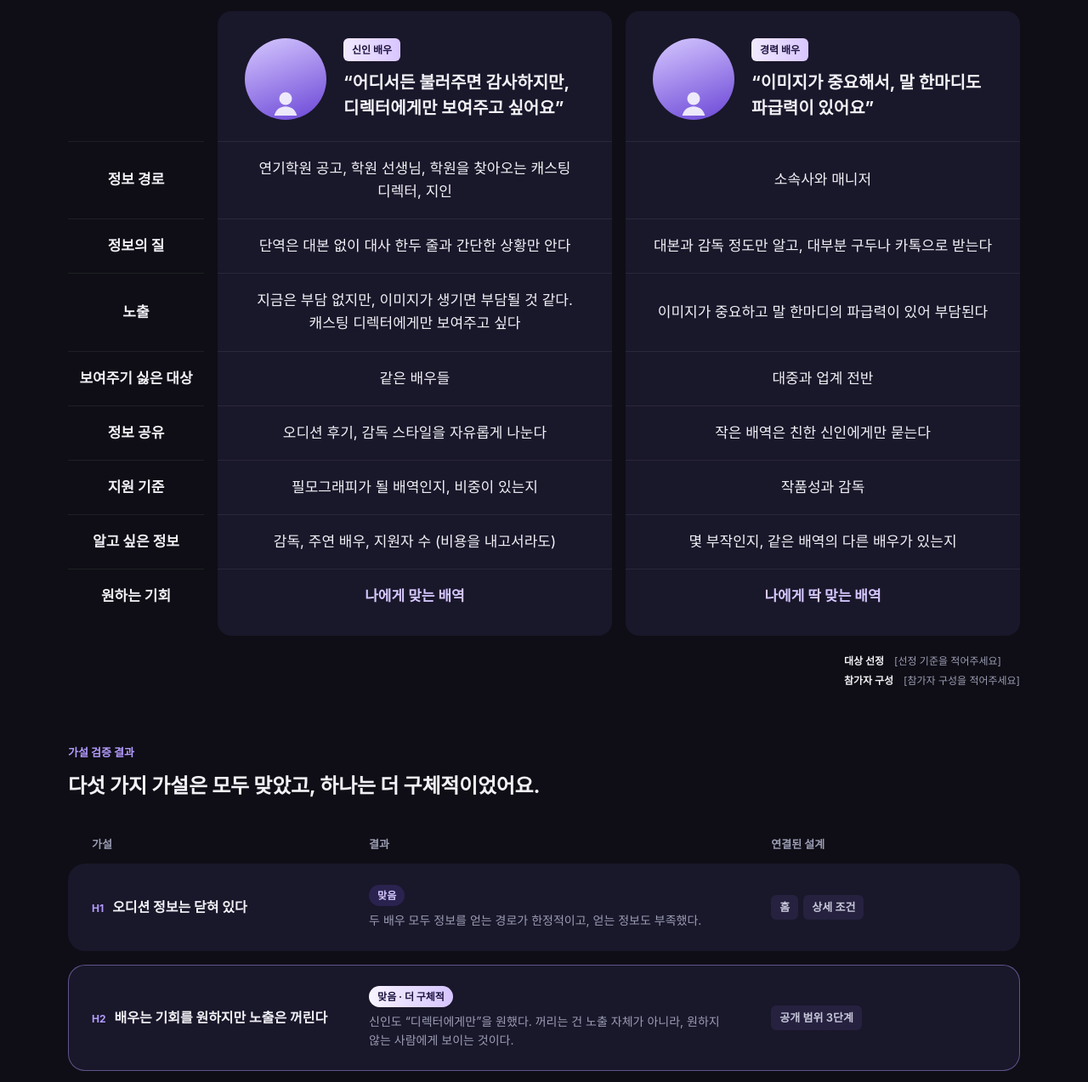
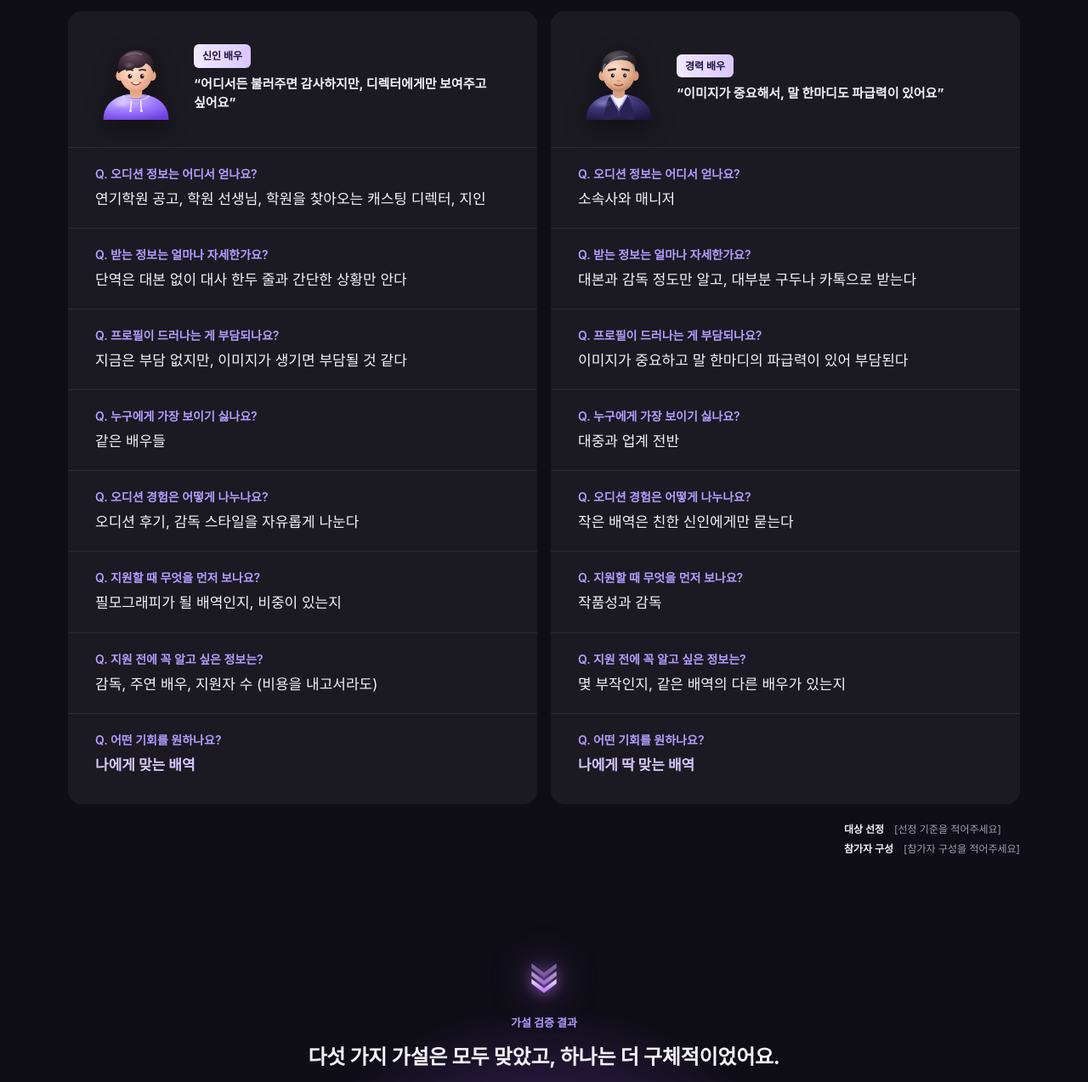
Before and after one commit to easyhyeonar-debug/jihyeon-portfolio, a plain HTML site: page projects/project-01.html in a window 1280 px wide. Shown: the part 3827-5100 px from the top of the page at 85% size. Drawn offline with Linux system fonts and the light colour scheme; a web font is replaced by a local one.

Commit message:
Insight: question cards with 3D avatars, neon verification carousel
- Interview comparison as two cards with a question above each answer
- Hand-drawn 3D-style avatars for newcomer and experienced actor
- Verification results as center-snapping neon purple carousel with edge fade
- Match interview card colors; remove a rookie answer phrase

Co-Authored-By: Claude Opus 5.5 <noreply@anthropic.com>

```diff
--- a/css/style.css
+++ b/css/style.css
@@ -374,39 +374,23 @@ button { font: inherit; color: inherit; background: none; border: 0; cursor: poi
 .persona-avatar img { width: 100%; height: 100%; object-fit: cover; }
 .persona-tag { display: inline-block; padding: 4px 10px; border-radius: 6px; font-size: 12px; font-weight: 700; color: #fff; background: #8a63ef; }
 .project-body .case .persona-quote { margin-top: 10px; font-size: 16px; line-height: 1.5; font-weight: 700; }
-/* 인터뷰 비교표: 신인 배우 vs 경력 배우 */
+/* 인터뷰 비교: 신인 배우 vs 경력 배우 */
 .sr-only { position: absolute; width: 1px; height: 1px; padding: 0; margin: -1px; overflow: hidden; clip: rect(0 0 0 0); white-space: nowrap; border: 0; }
-/* 위 인터뷰 목적·질문·진행 방식 3칸 그리드와 같은 폭: 주제 | 신인 | 경력 (간격 24px) */
-.vs-table { width: calc(100% + 32px); margin: 16px -16px 0; border-collapse: separate; border-spacing: 16px 0; table-layout: fixed; }
-.vs-table thead th { padding: 0; vertical-align: top; text-align: left; font-weight: 400; }
-/* 신인·경력 열을 각각 하나의 카드로: 머리칸 위 둥글게, 마지막 줄 아래 둥글게 */
-.vs-table thead th:not(:first-child), .vs-table td { background: var(--surface); }
-.vs-table thead th:not(:first-child) { border-radius: 16px 16px 0 0; }
-.vs-table tbody tr:last-child td { border-radius: 0 0 16px 16px; padding-bottom: 24px; }
-.vs-table tbody tr:last-child th { padding-bottom: 24px; }
-.vs-head { height: 100%; margin: 0; padding: 24px 20px 20px; }
-.vs-table tbody th, .vs-table td { padding: 16px 20px; border-top: 1px solid var(--line); vertical-align: top; text-align: left; font-size: 15px; line-height: 1.6; }
-.vs-table tbody th { padding-left: 0; padding-right: 0; font-size: 15px; font-weight: 700; color: var(--text); }
-.vs-table tr.is-key td { font-weight: 700; color: #d6c8ff; }
-/* 주제 칸은 좁게(160px), 남는 폭은 카드로. 주제명은 가로·세로 가운데 */
-.vs-table thead th:first-child { width: 160px; }
-.vs-table tbody th { vertical-align: middle; text-align: center; }
-/* 카드 안 글씨도 가운데: 답변 + 머리칸(아바타 위, 태그·한마디 아래) */
-.vs-table td { vertical-align: middle; text-align: center; }
-/* 머리칸: 사진 왼쪽, 뱃지·한마디는 사진 오른쪽. 묶음 전체는 카드 가운데 */
-.vs-head { flex-direction: row; justify-content: center; align-items: center; gap: 20px; text-align: left; }
-@media (max-width: 743px) {
-  .vs-table, .vs-table thead, .vs-table tbody { display: block; width: 100%; margin: 12px 0 0; }
-  .vs-table tr { display: grid; grid-template-columns: 1fr 1fr; column-gap: 10px; }
-  .vs-table thead th:first-child { display: none; }
-  .vs-table thead th:not(:first-child) { width: auto; border-radius: 14px; }
-  .vs-head { flex-direction: column; gap: 12px; padding: 16px; text-align: center; }
-  .vs-head .persona-avatar { width: 48px; height: 48px; }
-  .project-body .case .vs-head .persona-quote { font-size: 14px; }
-  .vs-table tbody tr { margin-top: 18px; }
-  .vs-table tbody th { grid-column: 1 / -1; padding: 0 0 8px; border: 0; font-size: 13px; color: var(--muted); text-align: left; }
-  .vs-table tbody tr:last-child th { padding-bottom: 8px; }
-  .vs-table td, .vs-table tbody tr:last-child td { padding: 12px 14px; border: 0; border-radius: 12px; font-size: 14px; }
+/* 신인 배우 · 경력 배우 카드: 질문(보라) 위, 답변 아래, 모두 왼쪽 정렬.
+   두 카드를 나란히 둘 때는 subgrid로 같은 질문끼리 높이를 맞춤 */
+.vs-grid { display: grid; grid-template-columns: 1fr; gap: var(--gap); margin-top: var(--gap); }
+.vs-card { display: grid; align-content: start; border-radius: 16px; background: #1b1a22; overflow: hidden; } /* 위 인터뷰 목적·질문·방식 카드와 같은 색 */
+.vs-head { margin: 0; padding: 24px; display: flex; align-items: center; gap: 16px; text-align: left; }
+.vs-avatar { flex-shrink: 0; width: 72px; height: 72px; filter: drop-shadow(0 8px 14px rgba(0, 0, 0, .45)); } /* 3D 느낌 캐릭터 (원형 틀 없음) */
+.project-body .case .vs-head .persona-quote { margin-top: 8px; font-size: 15px; }
+.vs-qa { padding: 16px 24px; border-top: 1px solid var(--line); }
+.project-body .case .vs-q { font-size: 13px; font-weight: 600; line-height: 1.5; color: #b49cff; }
+.project-body .case .vs-a { margin-top: 6px; font-size: 15px; line-height: 1.6; color: var(--text); }
+.project-body .case .vs-qa.is-key .vs-a { font-weight: 700; color: #d6c8ff; }
+.vs-qa:last-child { padding-bottom: 28px; }
+@media (min-width: 600px) {
+  .vs-grid { grid-template-columns: 1fr 1fr; }
+  .vs-card { grid-row: span 9; grid-template-rows: subgrid; row-gap: 0; }
 }
 
 /* 가설 검증 결과 */
@@ -435,10 +419,12 @@ button { font: inherit; color: inherit; background: none; border: 0; cursor: poi
 .verify-design { display: flex; flex-wrap: wrap; gap: 6px; list-style: none; }
 .verify-design li { padding: 4px 10px; border-radius: 6px; font-size: 13px; font-weight: 600; background: var(--thumb); }
 @media (min-width: 1024px) {
-  .vs-head { padding: 32px 32px 24px; }
-  .vs-table tbody th, .vs-table td { padding: 18px 32px; font-size: 17px; }
-  .vs-table tbody th { padding-left: 0; padding-right: 0; font-size: 17px; }
-  .vs-table tbody tr:last-child td, .vs-table tbody tr:last-child th { padding-bottom: 32px; }
+  .vs-head { padding: 32px; gap: 20px; }
+  .vs-avatar { width: 96px; height: 96px; }
+  .vs-qa { padding: 20px 32px; }
+  .project-body .case .vs-q { font-size: 14px; }
+  .project-body .case .vs-a { font-size: 17px; }
+  .vs-qa:last-child { padding-bottom: 32px; }
   .verify-cols, .verify-row { grid-template-columns: 1fr 1.5fr .9fr; gap: 32px; }
   .verify-cols { display: grid; margin-top: 40px; padding: 0 28px; font-size: 13px; font-weight: 700; color: var(--muted); }
   .verify-list { margin-top: 12px; }
@@ -892,9 +878,50 @@ html.paged {
 /* ===== 콘텐츠(카드) 사이 간격: 모든 화면에서 16px로 통일 ===== */
 :root { --gap: 16px; }
 .case-scroller, .overview-visuals, .insight-context, .verify-list, .str-cards, .ab-grid, .hs-list, .project-images, .grid { gap: var(--gap); }
-.vs-table tr { column-gap: var(--gap); }
-.vs-table tbody tr { margin-top: var(--gap); }
-.vs-table { margin-top: var(--gap); }
+
+/* ===== 가설 검증 결과: 가로 스크롤 형광 보라 카드 + 뒤에서 퍼지는 빛 ===== */
+.verify { position: relative; margin-top: 120px; }
+.verify .hypo-head { text-align: center; }
+.project-body .case .verify .hypo-eyebrow, .project-body .case .verify .hypo-title { max-width: none; text-align: center; }
+.verify-chevron { display: block; width: 44px; height: 44px; margin: 0 auto 20px; filter: drop-shadow(0 0 8px rgba(200, 130, 255, .9)) drop-shadow(0 0 22px rgba(170, 90, 255, .6)); }
+.verify::before { /* 카드 뒤 보라 빛 */
+  content: ""; position: absolute; z-index: -1; left: 50%; top: 58%; transform: translate(-50%, -50%);
+  width: 100vw; height: 640px; pointer-events: none;
+  background: radial-gradient(ellipse 30% 50% at 50% 50%, rgba(182, 100, 255, .45), rgba(140, 70, 240, .14) 55%, transparent 80%);
+}
+.verify .verify-list.case-scroller {
+  display: flex; margin-top: 44px; padding-top: 24px; padding-bottom: 32px;
+  /* 화면 가운데만 밝고 양쪽 가장자리로 갈수록 어두워짐 */
+  --edge: linear-gradient(90deg, rgba(0, 0, 0, .04) 0%, rgba(0, 0, 0, .3) 18%, rgba(0, 0, 0, .8) 34%, #000 42%, #000 58%, rgba(0, 0, 0, .8) 66%, rgba(0, 0, 0, .3) 82%, rgba(0, 0, 0, .04) 100%);
+  -webkit-mask-image: var(--edge); mask-image: var(--edge);
+}
+.verify .verify-list.is-centered > li { scroll-snap-align: center; }
+/* 카드 크기 통일: 줄 높이를 가장 긴 카드에 맞춰 모두 같은 사각형 */
+.verify .verify-list.case-scroller { align-items: stretch; }
+.verify .verify-list.case-scroller > li { flex: 0 0 260px; max-width: none; }
+#insight .verify .verify-row {
+  display: flex; flex-direction: column; justify-content: center; align-items: center; gap: 12px;
+  min-height: 260px; padding: 28px 22px; border-radius: 16px; text-align: center; /* 카드 라운드 16px (사이트 카드와 동일) */
+  color: #fff; background: linear-gradient(160deg, #a45cff 0%, #8b3dff 60%, #7a2cf0 100%); /* 형광 보라 그 자체 */
+  box-shadow: 0 0 36px rgba(150, 70, 255, .45);
+  transition: transform .25s ease, box-shadow .25s ease, opacity .6s ease;
+}
+#insight .verify .verify-row.is-key { box-shadow: 0 0 36px rgba(150, 70, 255, .45); }
+@media (hover: hover) and (pointer: fine) {
+  #insight .verify .verify-row:hover { transform: scale(1.05); box-shadow: 0 0 56px rgba(165, 90, 255, .7); }
+}
+.project-body .case .verify .verify-hypo { display: block; font-size: 16px; line-height: 1.45; font-weight: 800; color: #fff; }
+.verify .verify-num { display: block; margin-bottom: 6px; font-size: 12px; letter-spacing: .08em; color: rgba(255, 255, 255, .7); }
+.verify .verify-badge, .verify .verify-row.is-key .verify-badge { margin-bottom: 8px; border-radius: 6px; color: #7a2cf0; background: #fff; }
+.project-body .case .verify .verify-result p { font-size: 13px; line-height: 1.6; color: rgba(255, 255, 255, .85); }
+.verify .verify-design { justify-content: center; }
+.verify .verify-design li { border-radius: 6px; color: #fff; background: rgba(255, 255, 255, .18); }
+@media (min-width: 1024px) {
+  .verify .verify-list.case-scroller > li { flex-basis: 300px; }
+  #insight .verify .verify-row { min-height: 300px; padding: 32px 26px; }
+  .project-body .case .verify .verify-hypo { font-size: 18px; }
+  .project-body .case .verify .verify-result p { font-size: 14px; }
+}
 
 /* 스크롤 등장 인터랙션 (JS가 .reveal을 붙일 때만 동작) */
 .reveal {
--- a/js/main.js
+++ b/js/main.js
@@ -51,16 +51,29 @@ if (backBtn) {
 // 가로 스크롤 카드: 멈추는 위치를 글 시작선에 맞춤 (양옆 여백 = 화면 밖으로 흘러가는 영역)
 document.querySelectorAll('.case-scroller').forEach((track) => {
   const box = track.parentElement;
+  // .is-centered: 카드 한 장이 화면 가운데에 오도록 (가설 검증 결과)
+  const centered = track.classList.contains('is-centered');
   const align = () => {
     // 글 영역 좌우 끝 ~ 화면 끝 거리 (스크롤바 폭 제외한 실제 화면 기준)
     const r = box.getBoundingClientRect();
+    const vw = document.documentElement.clientWidth;
     const left = Math.round(r.left);
-    const right = Math.round(document.documentElement.clientWidth - r.right);
+    const right = Math.round(vw - r.right);
+    const card = track.firstElementChild;
+    const pad = centered && card ? Math.max(0, Math.round((vw - card.offsetWidth) / 2)) : null;
     Object.assign(track.style, {
       marginLeft: `${-left}px`, marginRight: `${-right}px`,
-      paddingLeft: `${left}px`, paddingRight: `${right}px`,
-      scrollPaddingInline: `${left}px ${right}px`,
+      paddingLeft: `${pad ?? left}px`, paddingRight: `${pad ?? right}px`,
+      scrollPaddingInline: centered ? '0px' : `${left}px ${right}px`,
     });
+  };
+  // 가운데 정렬 트랙은 처음에 가운데 카드가 화면 중앙에 오게
+  const startPos = () => {
+    if (!centered) return 0;
+    const mid = track.children[Math.floor(track.children.length / 2)];
+    if (!mid) return 0;
+    const tr = track.getBoundingClientRect(), mr = mid.getBoundingClientRect();
+    return track.scrollLeft + (mr.left + mr.width / 2) - (tr.left + tr.width / 2);
   };
   // 처음엔 첫 카드가 글 시작선에 맞춰지도록. 스냅이 먼저 켜져 있으면 브라우저가
   // 엉뚱한 카드(끝 카드)에 붙여버려서, 위치를 잡은 다음 프레임에 스냅을 켠다.
@@ -73,6 +86,7 @@ document.querySelectorAll('.case-scroller').forEach((track) => {
     track.classList.remove('is-snapping');
     align();
     track.scrollLeft = 0;
+    track.scrollLeft = startPos();
     setTimeout(() => track.classList.add('is-snapping'), 50);
   };
   reset();
@@ -147,7 +161,7 @@ if (year) year.textContent = new Date().getFullYear();
   if (window.matchMedia('(prefers-reduced-motion: reduce)').matches) return;
 
   // 묶음 요소는 통째로 말고 안쪽 항목을 하나씩 올림
-  const GROUP = '.overview-body, .insight-board, .insight-context, .verify, .verify-list, .hypo, .hs-list, .str-cards, .ab-grid, .ds, .grid, .about';
+  const GROUP = '.overview-body, .insight-board, .insight-context, .verify, .hypo, .hs-list, .str-cards, .ab-grid, .ds, .grid, .about';
   const targets = [];
   const collect = (el) => {
     [...el.children].forEach((child) => {
--- a/projects/project-01.html
+++ b/projects/project-01.html
@@ -7,7 +7,7 @@
   <meta name="viewport" content="width=device-width, initial-scale=1.0, viewport-fit=cover">
   <title>프로젝트 01 — 이지현 포트폴리오</title>
   <link rel="stylesheet" href="https://cdn.jsdelivr.net/gh/orioncactus/pretendard@v1.3.9/dist/web/static/pretendard.min.css">
-  <link rel="stylesheet" href="../css/style.css?v=20261113k">
+  <link rel="stylesheet" href="../css/style.css?v=20261113q">
 </head>
 <body class="detail">
   <a href="../index.html#work" class="back-float" aria-label="작업 목록으로 돌아가기">
@@ -141,76 +141,42 @@
               <div class="ctx"><p class="ctx-top"><span class="ctx-tag">진행 방식</span><b class="ctx-title">비대면 서면 인터뷰</b></p><p class="ctx-text">카카오톡 전달 · 인터뷰지 작성 · 원하는 시간에 응답</p></div>
             </div>
 
-            <table class="vs-table">
-              <caption class="sr-only">신인 배우와 경력 배우 인터뷰 비교</caption>
-              <thead>
-                <tr>
-                  <th scope="col"><span class="sr-only">주제</span></th>
-                  <th scope="col">
-                    <div class="vs-head persona-head">
-                      <!-- 아바타 이미지: <img src="../images/project-01/persona-xx.png" alt=""> 로 교체 -->
-                      <div class="persona-avatar" aria-hidden="true"><svg viewBox="0 0 48 48" width="40" height="40"><circle cx="24" cy="18" r="9" fill="currentColor"/><path d="M8 42c2-9 9-13 16-13s14 4 16 13" fill="currentColor"/></svg></div>
+            <div class="vs-grid" role="group" aria-label="신인 배우와 경력 배우 인터뷰 비교">
+              <article class="vs-card">
+                <header class="vs-head persona-head">
+                  <img class="vs-avatar" src="../images/project-01/persona-rookie.svg" alt="" width="120" height="120">
                   <div>
-                        <span class="persona-tag">신인 배우</span>
+                    <h3 class="persona-tag">신인 배우</h3>
                     <p class="persona-quote">“어디서든 불러주면 감사하지만, 디렉터에게만 보여주고 싶어요”</p>
                   </div>
-                    </div>
-                  </th>
-                  <th scope="col">
-                    <div class="vs-head persona-head">
-                      <!-- 아바타 이미지: <img src="../images/project-01/persona-xx.png" alt=""> 로 교체 -->
-                      <div class="persona-avatar" aria-hidden="true"><svg viewBox="0 0 48 48" width="40" height="40"><circle cx="24" cy="18" r="9" fill="currentColor"/><path d="M8 42c2-9 9-13 16-13s14 4 16 13" fill="currentColor"/></svg></div>
+                </header>
+                <div class="vs-qa"><p class="vs-q">Q. 오디션 정보는 어디서 얻나요?</p><p class="vs-a">연기학원 공고, 학원 선생님, 학원을 찾아오는 캐스팅 디렉터, 지인</p></div>
+                <div class="vs-qa"><p class="vs-q">Q. 받는 정보는 얼마나 자세한가요?</p><p class="vs-a">단역은 대본 없이 대사 한두 줄과 간단한 상황만 안다</p></div>
+                <div class="vs-qa"><p class="vs-q">Q. 프로필이 드러나는 게 부담되나요?</p><p class="vs-a">지금은 부담 없지만, 이미지가 생기면 부담될 것 같다</p></div>
+                <div class="vs-qa"><p class="vs-q">Q. 누구에게 가장 보이기 싫나요?</p><p class="vs-a">같은 배우들</p></div>
+                <div class="vs-qa"><p class="vs-q">Q. 오디션 경험은 어떻게 나누나요?</p><p class="vs-a">오디션 후기, 감독 스타일을 자유롭게 나눈다</p></div>
+                <div class="vs-qa"><p class="vs-q">Q. 지원할 때 무엇을 먼저 보나요?</p><p class="vs-a">필모그래피가 될 배역인지, 비중이 있는지</p></div>
+                <div class="vs-qa"><p class="vs-q">Q. 지원 전에 꼭 알고 싶은 정보는?</p><p class="vs-a">감독, 주연 배우, 지원자 수 (비용을 내고서라도)</p></div>
+                <div class="vs-qa is-key"><p class="vs-q">Q. 어떤 기회를 원하나요?</p><p class="vs-a">나에게 맞는 배역</p></div>
+              </article>
+              <article class="vs-card">
+                <header class="vs-head persona-head">
+                  <img class="vs-avatar" src="../images/project-01/persona-veteran.svg" alt="" width="120" height="120">
                   <div>
-                        <span class="persona-tag">경력 배우</span>
+                    <h3 class="persona-tag">경력 배우</h3>
                     <p class="persona-quote">“이미지가 중요해서, 말 한마디도 파급력이 있어요”</p>
                   </div>
+                </header>
+                <div class="vs-qa"><p class="vs-q">Q. 오디션 정보는 어디서 얻나요?</p><p class="vs-a">소속사와 매니저</p></div>
+                <div class="vs-qa"><p class="vs-q">Q. 받는 정보는 얼마나 자세한가요?</p><p class="vs-a">대본과 감독 정도만 알고, 대부분 구두나 카톡으로 받는다</p></div>
+                <div class="vs-qa"><p class="vs-q">Q. 프로필이 드러나는 게 부담되나요?</p><p class="vs-a">이미지가 중요하고 말 한마디의 파급력이 있어 부담된다</p></div>
+                <div class="vs-qa"><p class="vs-q">Q. 누구에게 가장 보이기 싫나요?</p><p class="vs-a">대중과 업계 전반</p></div>
+                <div class="vs-qa"><p class="vs-q">Q. 오디션 경험은 어떻게 나누나요?</p><p class="vs-a">작은 배역은 친한 신인에게만 묻는다</p></div>
+                <div class="vs-qa"><p class="vs-q">Q. 지원할 때 무엇을 먼저 보나요?</p><p class="vs-a">작품성과 감독</p></div>
+                <div class="vs-qa"><p class="vs-q">Q. 지원 전에 꼭 알고 싶은 정보는?</p><p class="vs-a">몇 부작인지, 같은 배역의 다른 배우가 있는지</p></div>
+                <div class="vs-qa is-key"><p class="vs-q">Q. 어떤 기회를 원하나요?</p><p class="vs-a">나에게 딱 맞는 배역</p></div>
+              </article>
             </div>
-                  </th>
-                </tr>
-              </thead>
-              <tbody>
-                <tr>
-                  <th scope="row">정보 경로</th>
-                  <td>연기학원 공고, 학원 선생님, 학원을 찾아오는 캐스팅 디렉터, 지인</td>
-                  <td>소속사와 매니저</td>
-                </tr>
-                <tr>
-                  <th scope="row">정보의 질</th>
-                  <td>단역은 대본 없이 대사 한두 줄과 간단한 상황만 안다</td>
-                  <td>대본과 감독 정도만 알고, 대부분 구두나 카톡으로 받는다</td>
-                </tr>
-                <tr>
-                  <th scope="row">노출</th>
-                  <td>지금은 부담 없지만, 이미지가 생기면 부담될 것 같다. 캐스팅 디렉터에게만 보여주고 싶다</td>
-                  <td>이미지가 중요하고 말 한마디의 파급력이 있어 부담된다</td>
-                </tr>
-                <tr>
-                  <th scope="row">보여주기 싫은 대상</th>
-                  <td>같은 배우들</td>
-                  <td>대중과 업계 전반</td>
-                </tr>
-                <tr>
-                  <th scope="row">정보 공유</th>
-                  <td>오디션 후기, 감독 스타일을 자유롭게 나눈다</td>
-                  <td>작은 배역은 친한 신인에게만 묻는다</td>
-                </tr>
-                <tr>
-                  <th scope="row">지원 기준</th>
-                  <td>필모그래피가 될 배역인지, 비중이 있는지</td>
-                  <td>작품성과 감독</td>
-                </tr>
-                <tr>
-                  <th scope="row">알고 싶은 정보</th>
-                  <td>감독, 주연 배우, 지원자 수 (비용을 내고서라도)</td>
-                  <td>몇 부작인지, 같은 배역의 다른 배우가 있는지</td>
-                </tr>
-                <tr class="is-key">
-                  <th scope="row">원하는 기회</th>
-                  <td>나에게 맞는 배역</td>
-                  <td>나에게 딱 맞는 배역</td>
-                </tr>
-              </tbody>
-            </table>
 
             <dl class="insight-foot">
               <div><dt>대상 선정</dt><dd>[선정 기준을 적어주세요]</dd></div>
@@ -221,11 +187,16 @@
           <!-- 가설 검증 결과: 가설 → 결과 → 연결된 설계 -->
           <section class="verify" aria-labelledby="verify-title">
             <div class="hypo-head">
+              <svg class="verify-chevron" viewBox="0 0 48 48" aria-hidden="true">
+                <defs><linearGradient id="vchev" x1="0" y1="0" x2="0" y2="1"><stop offset="0" stop-color="#f0e2ff"/><stop offset="1" stop-color="#b56bff"/></linearGradient></defs>
+                <path d="M8 6 L24 18 L40 6 L40 12 L24 24 L8 12 Z" fill="url(#vchev)" opacity=".45"/>
+                <path d="M8 16 L24 28 L40 16 L40 22 L24 34 L8 22 Z" fill="url(#vchev)" opacity=".7"/>
+                <path d="M8 26 L24 38 L40 26 L40 32 L24 44 L8 32 Z" fill="url(#vchev)"/>
+              </svg>
               <p class="hypo-eyebrow">가설 검증 결과</p>
               <h3 class="hypo-title" id="verify-title">다섯 가지 가설은 모두 맞았고, 하나는 더 구체적이었어요.</h3>
             </div>
-            <div class="verify-cols" aria-hidden="true"><span>가설</span><span>결과</span><span>연결된 설계</span></div>
-            <ol class="verify-list">
+            <ol class="verify-list case-scroller is-centered" aria-label="가설 검증 결과 5가지 (옆으로 넘겨 보기)" tabindex="0">
               <li class="verify-row">
                 <p class="verify-hypo"><span class="verify-num">H1</span>오디션 정보는 닫혀 있다</p>
                 <div class="verify-result">
@@ -601,6 +572,6 @@
     <div class="container">© <span id="year"></span> Lee Jihyeon</div>
   </footer>
 
-  <script src="../js/main.js?v=20261113k"></script>
+  <script src="../js/main.js?v=20261113q"></script>
 </body>
 </html>
```
Also changed, not shown: index.html (+3 -3 lines), projects/project-02.html (+2 -2 lines), projects/project-03.html (+2 -2 lines), projects/project-04.html (+2 -2 lines), projects/project-05.html (+2 -2 lines), images/project-01/persona-rookie.svg (added), images/project-01/persona-veteran.svg (added). Lines whose indentation alone changed are shown as unchanged.
